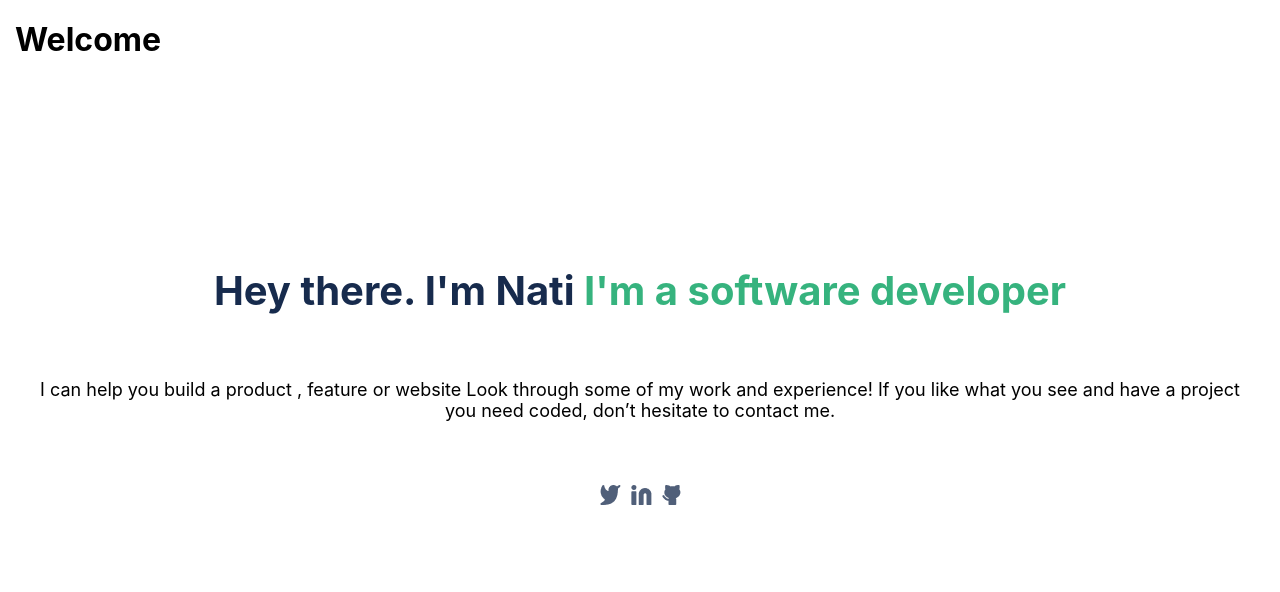
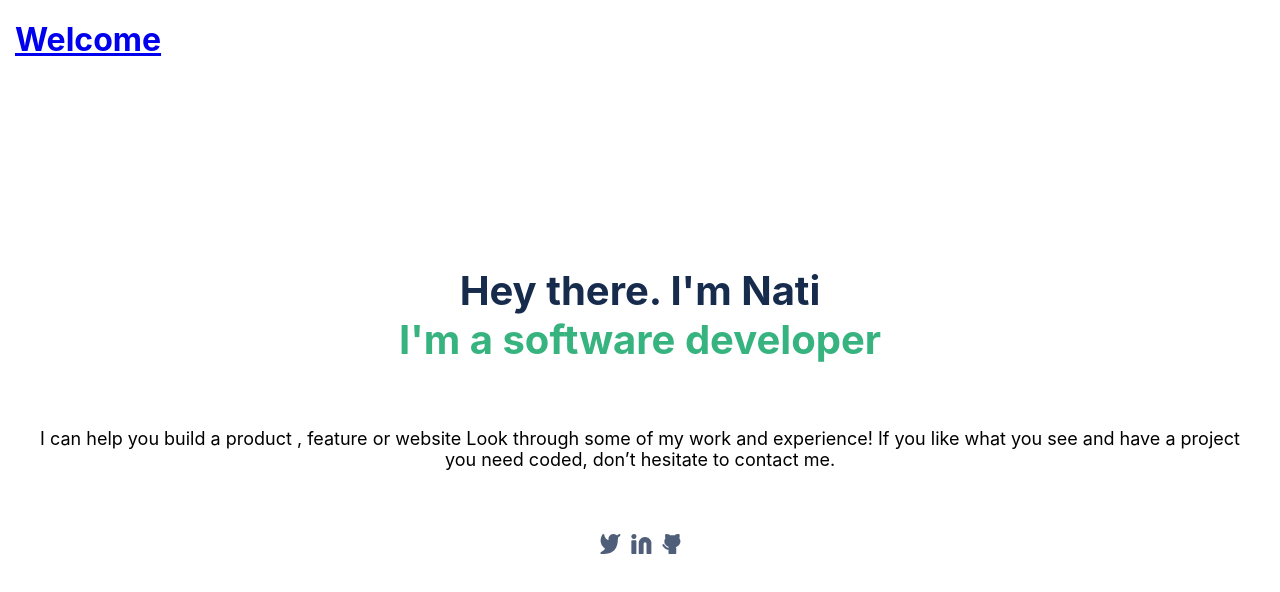
Before and after one commit to NatiDeme/My-portfolio, a website: page index.html in a window 1280 px wide. Drawn offline with Linux system fonts and the light colour scheme.

Commit message:
Add fix to codebas according to Required Changes

```diff
--- a/index.html
+++ b/index.html
@@ -10,18 +10,16 @@
   </head>
   <body>
     <header>
-      <nav class="navigator">
-        <h2>Welcome</h2>
+      <nav>
+        <a href="#"><h2>Welcome</h2></a>
         <img src="images/more.png" alt="more" />
       </nav>
     </header>
     <main>
-      <div class="main-title">
+      <section class="main-title">
         <div>
-          <h2 class="main-header">
-            Hey there. I'm Nati
-            <span class="highligh-title">I'm a software developer</span>
-          </h2>
+          <h1 class="main-header">Hey there. I'm Nati</h1>
+          <h1 class="highligh-title">I'm a software developer</h1>
         </div>
         <div>
           <p class="about-me">
@@ -30,12 +28,12 @@
             project you need coded, don’t hesitate to contact me.
           </p>
         </div>
-      </div>
-      <div class="main-icons">
-        <img class="icons" src="images/twitter.png" alt="twitter" />
-        <img class="icons" src="images/Linkedin.png" alt="Linkedin" />
-        <img class="icons" src="images/github.png" alt="github" />
-      </div>
+      </section>
+      <ul class="main-icons">
+        <li><img class="icons" src="images/twitter.png" alt="twitter" /></li>
+        <li><img class="icons" src="images/Linkedin.png" alt="Linkedin" /></li>
+        <li><img class="icons" src="images/github.png" alt="github" /></li>
+      </ul>
     </main>
   </body>
 </html>
--- a/main.css
+++ b/main.css
@@ -36,6 +36,9 @@
 
   .highligh-title {
     color: #36b37e;
+    font-family: "Inter", sans-serif;
+    text-align: center;
+    font-size: 40px;
   }
 
   .main-header {
@@ -50,6 +53,7 @@
     justify-content: center;
     gap: 10px;
     margin-top: 5%;
+    list-style: none;
   }
 
   .about-me {
@@ -70,9 +74,16 @@
   }
 }
 
+/* mobile version css starts here */
+
 @media (max-width: 480px) {
   nav img {
     height: 25px;
+  }
+
+  nav a {
+    text-decoration: none;
+    color: #172b4d;
   }
 
   nav h2 {
@@ -100,6 +111,9 @@
 
   .highligh-title {
     color: #36b37e;
+    font-family: "Inter", sans-serif;
+    text-align: center;
+    font-size: 40px;
   }
 
   .main-header {
@@ -114,6 +128,7 @@
     justify-content: center;
     gap: 10px;
     margin-top: 5%;
+    list-style: none;
   }
 
   .about-me {
```
